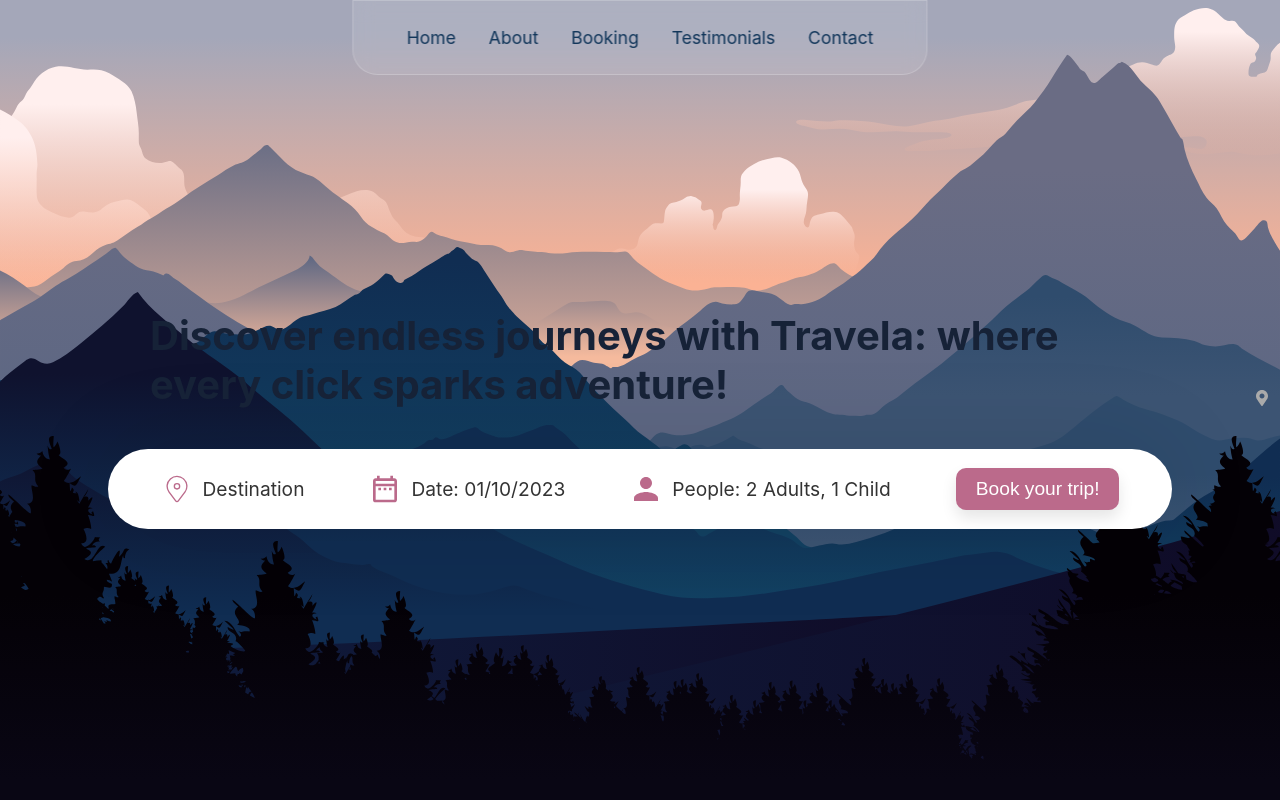
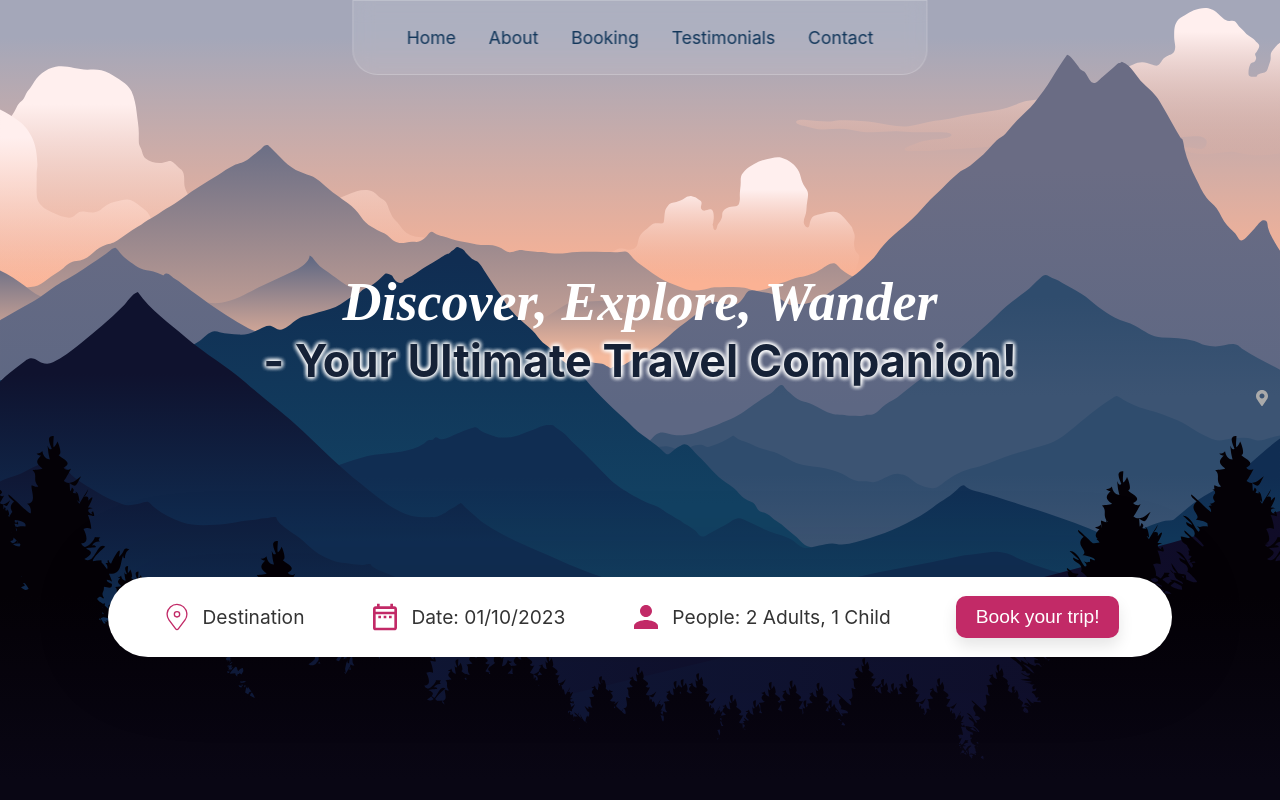
Before and after one commit to valentra/Loading-Minds_EC107A, a React (Create React App) app in the folder Travel/: page / in a window 1280 px wide. Shown: the top 800 px of the page. Built offline with nearby package versions, Linux system fonts and the light colour scheme; the HTML template or start-up script is replaced by a standard one.

Commit message:
update:design

```diff
--- a/Travel/src/components/Booking/Booking.css
+++ b/Travel/src/components/Booking/Booking.css
@@ -102,7 +102,7 @@
   }
 
   .book-button {
-    background-color: #ff6b6b;
+    background-color: rgb(198, 43, 102);
     color: #fff;
     border: none;
     padding: 0.75rem 1.5rem;
@@ -112,5 +112,5 @@
   }
 
   .book-button:hover {
-    background-color: #ff4d4d;
+    background-color: rgb(138, 8, 58);
   }
--- a/Travel/src/components/Home/Home.css
+++ b/Travel/src/components/Home/Home.css
@@ -5,7 +5,7 @@
     background-repeat: no-repeat;
     background-size: cover;
     display: flex;
-    justify-content: center;
+    justify-content: space-evenly;
     align-items: center;
     flex-direction: column;
 }
@@ -14,12 +14,25 @@
     flex-direction: column;
     align-items: center;
     color: #162237;
-    font-size: 40px;
+    font-size: 45px;
     font-weight: 700;
     justify-content: space-evenly ;
     z-index: 2;
     padding: 0 150px;
+    margin-top: 10%;
 }
+.special-font {
+    font-family: 'Kepler', serif; /* Replace 'Kepler' with your desired font if it's not Kepler */
+    font-style: italic;
+    font-size: larger;
+    color: #fff;
+  }
+  .glow {
+    text-shadow: 0 0 5px #ffffff, 0 0 5px #ffffff, 0 0 5px #ffffff, 0 0 5px #ffffff;
+  }
+  .no-glow {
+    text-shadow: none;
+  }
 .block
 {
     background: #fff;
@@ -38,7 +51,7 @@
 .bookTripButton {
     padding: 10px 20px;
     font-size: 1.2rem;
-    background-color: #BB6A8B;
+    background-color: #c22a67;
     color: white;
     border: none;
     border-radius: 10px;
@@ -48,7 +61,7 @@
   }
 
   .bookTripButton:hover {
-    background-color: #9b507a;
+    background-color: rgb(198, 43, 102);
     box-shadow: 0px 15px 20px rgba(159, 91, 190, 0.2);
     transform: translateY(-3px);
   }
--- a/Travel/src/components/Home/Home.js
+++ b/Travel/src/components/Home/Home.js
@@ -8,16 +8,18 @@
 const Home = () => {
   return (
     <div className='main__container section__padding'>
-      <p className='text'>Discover endless journeys with Travela: where every click sparks adventure!</p>
+      <p className='text glow'>
+      <span className='special-font no-glow'>Discover, Explore, Wander</span> - Your Ultimate Travel Companion!
+      </p>
       <div className='block'>
       <div className='destination' style={{ display: 'flex', alignItems: 'center', gap: '10px', color: '#333', fontSize: '1.2rem' }}>
-          <CiLocationOn style={{ color: '#BB6A8B', fontSize: '2rem' }} /> Destination
+          <CiLocationOn style={{ color: ' #c22a67', fontSize: '2rem' }} /> Destination
       </div>
       <div className='date' style={{ display: 'flex', alignItems: 'center', gap: '10px', color: '#333', fontSize: '1.2rem' }}>
-          <MdOutlineDateRange style={{ color: '#BB6A8B', fontSize: '2rem' }} /> Date: 01/10/2023
+          <MdOutlineDateRange style={{ color: ' #c22a67', fontSize: '2rem' }} /> Date: 01/10/2023
       </div>
       <div className='people' style={{ display: 'flex', alignItems: 'center', gap: '10px', color: '#333', fontSize: '1.2rem' }}>
-          <IoMdPerson style={{ color: '#BB6A8B', fontSize: '2rem' }} /> People: 2 Adults, 1 Child
+          <IoMdPerson style={{ color: ' #c22a67', fontSize: '2rem' }} /> People: 2 Adults, 1 Child
       </div>
       <div className='book your trip'>
         <button className="bookTripButton">
```
